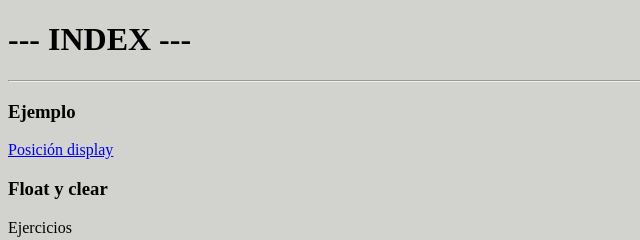
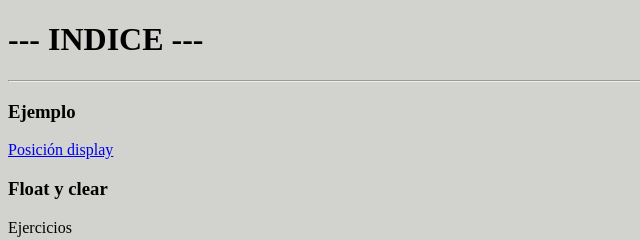
Before and after one commit to AndreaPoma/PracticaFloat, a plain HTML site: page index.html in a window 1280 px wide. Shown: the top 240 px of the page, 0-640 px from the left. Drawn offline with Linux system fonts and the light colour scheme.

Commit message:
Update index.html

```diff
--- a/index.html
+++ b/index.html
@@ -4,7 +4,7 @@
 <head>
     <meta charset="UTF-8">
     <meta name="viewport" content="width=device-width, initial-scale=1.0">
-    <title>clase 12</title>
+    <title>Index</title>
 </head>
 <style>
     body{
@@ -14,7 +14,7 @@
 
 <body>
 
-    <h1>--- INDEX ---</h1>
+    <h1>--- INDICE ---</h1>
 
     <hr>
 
```
